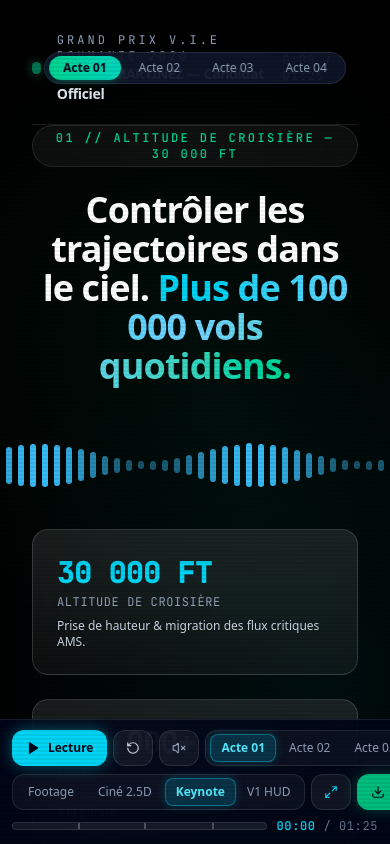
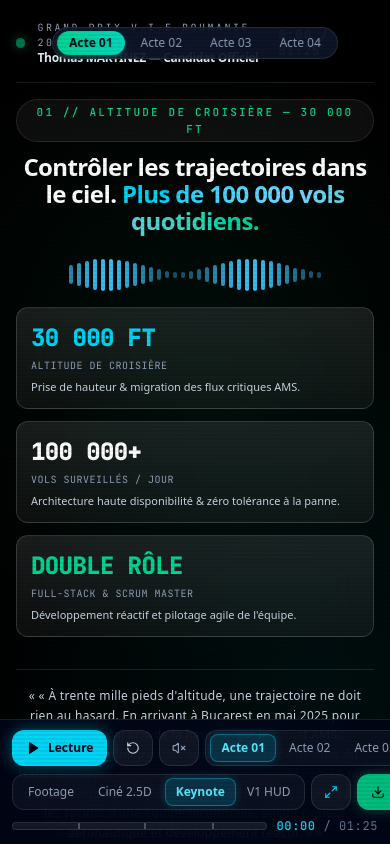
Before and after one commit to ThomsMTZ/ConcoursVIE-, a React (Vite) app: page / in a window 390 px wide. Both pictures are taken after a click on the button "Keynote". Built offline with nearby package versions, Linux system fonts and the light colour scheme.

Commit message:
fix(keynote): adapter responsivement les titres et cartes et activer le defilement fluide

```diff
--- a/src/components/Keynote/AppleKeynoteDirector.tsx
+++ b/src/components/Keynote/AppleKeynoteDirector.tsx
@@ -27,18 +27,18 @@ export const AppleKeynoteDirector: React.FC<AppleKeynoteDirectorProps> = ({ curr
   const actProgress = Math.max(0, Math.min(1, (currentTime - chapter.tStart) / (chapter.tEnd - chapter.tStart)));
 
   return (
-    <div className="fixed inset-0 w-full h-full overflow-hidden bg-black text-white font-sans select-none flex flex-col justify-between p-8 pb-20 md:p-14 md:pb-24 z-10">
+    <div className="fixed inset-0 w-full h-full overflow-y-auto overflow-x-hidden bg-black text-white font-sans select-none flex flex-col justify-between px-4 sm:px-8 md:px-14 pt-4 pb-24 md:pb-28 z-10">
       {/* 1. AMBIENT GLOWS & MACHINED TITANIUM LIGHTING */}
       <div className="absolute inset-0 bg-[radial-gradient(circle_at_50%_40%,rgba(16,185,129,0.07)_0%,transparent_60%)] pointer-events-none" />
       <div className="absolute inset-0 bg-[radial-gradient(circle_at_80%_80%,rgba(0,240,255,0.06)_0%,transparent_50%)] pointer-events-none" />
 
       {/* 2. TOP APPLE-STYLE NAVIGATION & TIME STAMP */}
-      <header className="relative z-20 flex items-center justify-between w-full border-b border-white/10 pb-5">
-        <div className="flex items-center gap-4">
-          <div className="w-3 h-3 rounded-full bg-emerald-400 shadow-[0_0_12px_rgba(52,211,153,0.8)] animate-pulse" />
+      <header className="sticky top-0 z-30 flex items-center justify-between w-full border-b border-white/10 pb-4 pt-1 bg-black/80 backdrop-blur-xl">
+        <div className="flex items-center gap-3 sm:gap-4">
+          <div className="w-2.5 sm:w-3 h-2.5 sm:h-3 rounded-full bg-emerald-400 shadow-[0_0_12px_rgba(52,211,153,0.8)] animate-pulse" />
           <div className="flex flex-col">
-            <span className="font-mono text-xs tracking-[0.25em] text-slate-400 uppercase">Grand Prix V.I.E Roumanie 2026</span>
-            <span className="text-sm font-semibold tracking-tight text-slate-200">Thomas MARTINEZ — Candidat Officiel</span>
+            <span className="font-mono text-[10px] sm:text-xs tracking-[0.25em] text-slate-400 uppercase">Grand Prix V.I.E Roumanie 2026</span>
+            <span className="text-xs sm:text-sm font-semibold tracking-tight text-slate-200">Thomas MARTINEZ — Candidat Officiel</span>
           </div>
         </div>
 
@@ -49,7 +49,7 @@ export const AppleKeynoteDirector: React.FC<AppleKeynoteDirectorProps> = ({ curr
               key={idx}
               type="button"
               onClick={() => onJumpToChapter?.(idx)}
-              className={`h-6 px-3.5 rounded-full text-xs font-sans whitespace-nowrap transition-all duration-200 cursor-pointer ${
+              className={`h-6 px-3 sm:px-3.5 rounded-full text-xs font-sans whitespace-nowrap transition-all duration-200 cursor-pointer ${
                 actIndex === idx
                   ? 'bg-gradient-to-r from-emerald-400 to-teal-400 text-slate-950 font-semibold shadow-md shadow-emerald-500/20'
                   : 'text-slate-400 hover:text-white hover:bg-white/[0.08]'
@@ -67,10 +67,10 @@ export const AppleKeynoteDirector: React.FC<AppleKeynoteDirectorProps> = ({ curr
       </header>
 
       {/* 3. CENTERSTAGE: KINETIC TYPOGRAPHY & DYNAMIC METRIC REVEAL */}
-      <main className="relative z-20 my-auto flex flex-col items-center justify-center text-center max-w-6xl mx-auto w-full">
+      <main className="relative z-20 my-auto flex flex-col items-center justify-center text-center max-w-5xl mx-auto w-full py-4 sm:py-6">
         {/* Subtitle Badge */}
-        <div className="inline-flex items-center gap-2 px-4 py-1 rounded-full bg-white/5 border border-white/10 mb-6 backdrop-blur-md">
-          <span className="font-mono text-xs font-medium tracking-[0.2em] uppercase text-emerald-400">
+        <div className="inline-flex items-center gap-2 px-3.5 py-1 rounded-full bg-white/5 border border-white/10 mb-3 sm:mb-4 backdrop-blur-md">
+          <span className="font-mono text-[11px] sm:text-xs font-medium tracking-[0.2em] uppercase text-emerald-400">
             {actIndex === 0 && '01 // ALTITUDE DE CROISIÈRE — 30 000 FT'}
             {actIndex === 1 && '02 // IMMERSION & GOUVERNANCE AGILE'}
             {actIndex === 2 && '03 // PORTIQUES BIOMÉTRIQUES CABIS'}
@@ -78,8 +78,8 @@ export const AppleKeynoteDirector: React.FC<AppleKeynoteDirectorProps> = ({ curr
           </span>
         </div>
 
-        {/* GIANT STATEMENT HEADLINE (Apple Keynote Style) */}
-        <h1 className="text-4xl md:text-6xl lg:text-7xl font-extrabold tracking-tight leading-[1.08] max-w-5xl mb-8">
+        {/* GIANT STATEMENT HEADLINE (Apple Keynote Style - Fluid Responsive) */}
+        <h1 className="text-2xl sm:text-4xl md:text-5xl lg:text-6xl font-extrabold tracking-tight leading-[1.12] max-w-4xl mb-4 sm:mb-6">
           {actIndex === 0 && (
             <>
               Contrôler les trajectoires dans le ciel.{' '}
@@ -115,14 +115,14 @@ export const AppleKeynoteDirector: React.FC<AppleKeynoteDirectorProps> = ({ curr
         </h1>
 
         {/* CENTRAL APPLE EQUALIZER & SOUNDWAVE */}
-        <div className="flex items-center justify-center gap-1.5 h-12 my-6">
-          {Array.from({ length: 36 }).map((_, i) => {
+        <div className="flex items-center justify-center gap-1 sm:gap-1.5 h-8 my-2 sm:my-3">
+          {Array.from({ length: 32 }).map((_, i) => {
             const freq = Math.sin(currentTime * 4.5 + i * 0.35) * 0.5 + 0.5;
-            const h = 8 + freq * 36;
+            const h = 6 + freq * 26;
             return (
               <div
                 key={i}
-                className="w-1.5 rounded-full transition-all duration-75"
+                className="w-1 sm:w-1.5 rounded-full transition-all duration-75"
                 style={{
                   height: `${h}px`,
                   backgroundColor: actIndex === 1 ? '#fbbf24' : actIndex === 2 ? '#34d399' : '#38bdf8',
@@ -134,83 +134,83 @@ export const AppleKeynoteDirector: React.FC<AppleKeynoteDirectorProps> = ({ curr
         </div>
 
         {/* GIANT QUANTIFIED METRIC CALLOUTS (Animated with Spring Easing) */}
-        <div className="grid grid-cols-1 md:grid-cols-3 gap-6 w-full max-w-4xl mt-4">
+        <div className="grid grid-cols-1 sm:grid-cols-3 gap-3 sm:gap-4 w-full max-w-4xl mt-2 sm:mt-4">
           {actIndex === 0 && (
             <>
-              <div className="p-6 rounded-2xl bg-gradient-to-b from-white/10 to-white/5 border border-white/15 backdrop-blur-xl text-left">
-                <div className="text-3xl lg:text-4xl font-extrabold text-cyan-400 font-mono tracking-tight">30 000 FT</div>
-                <div className="text-xs font-mono tracking-wider text-slate-400 uppercase mt-1">Altitude de croisière</div>
-                <div className="text-xs text-slate-300 mt-2">Prise de hauteur & migration des flux critiques AMS.</div>
+              <div className="p-3.5 sm:p-4 rounded-xl bg-gradient-to-b from-white/10 to-white/5 border border-white/15 backdrop-blur-xl text-left">
+                <div className="text-2xl sm:text-3xl lg:text-4xl font-extrabold text-cyan-400 font-mono tracking-tight">30 000 FT</div>
+                <div className="text-[10px] sm:text-xs font-mono tracking-wider text-slate-400 uppercase mt-1">Altitude de croisière</div>
+                <div className="text-[11px] sm:text-xs text-slate-300 mt-1.5 leading-snug">Prise de hauteur & migration des flux critiques AMS.</div>
               </div>
-              <div className="p-6 rounded-2xl bg-gradient-to-b from-white/10 to-white/5 border border-white/15 backdrop-blur-xl text-left">
-                <div className="text-3xl lg:text-4xl font-extrabold text-white font-mono tracking-tight">100 000+</div>
-                <div className="text-xs font-mono tracking-wider text-slate-400 uppercase mt-1">Vols surveillés / jour</div>
-                <div className="text-xs text-slate-300 mt-2">Architecture haute disponibilité & zéro tolérance à la panne.</div>
+              <div className="p-3.5 sm:p-4 rounded-xl bg-gradient-to-b from-white/10 to-white/5 border border-white/15 backdrop-blur-xl text-left">
+                <div className="text-2xl sm:text-3xl lg:text-4xl font-extrabold text-white font-mono tracking-tight">100 000+</div>
+                <div className="text-[10px] sm:text-xs font-mono tracking-wider text-slate-400 uppercase mt-1">Vols surveillés / jour</div>
+                <div className="text-[11px] sm:text-xs text-slate-300 mt-1.5 leading-snug">Architecture haute disponibilité & zéro tolérance à la panne.</div>
               </div>
-              <div className="p-6 rounded-2xl bg-gradient-to-b from-white/10 to-white/5 border border-white/15 backdrop-blur-xl text-left">
-                <div className="text-3xl lg:text-4xl font-extrabold text-emerald-400 font-mono tracking-tight">DOUBLE RÔLE</div>
-                <div className="text-xs font-mono tracking-wider text-slate-400 uppercase mt-1">Full-Stack & Scrum Master</div>
-                <div className="text-xs text-slate-300 mt-2">Développement réactif et pilotage agile de l'équipe.</div>
+              <div className="p-3.5 sm:p-4 rounded-xl bg-gradient-to-b from-white/10 to-white/5 border border-white/15 backdrop-blur-xl text-left">
+                <div className="text-2xl sm:text-3xl lg:text-4xl font-extrabold text-emerald-400 font-mono tracking-tight">DOUBLE RÔLE</div>
+                <div className="text-[10px] sm:text-xs font-mono tracking-wider text-slate-400 uppercase mt-1">Full-Stack & Scrum Master</div>
+                <div className="text-[11px] sm:text-xs text-slate-300 mt-1.5 leading-snug">Développement réactif et pilotage agile de l'équipe.</div>
               </div>
             </>
           )}
 
           {actIndex === 1 && (
             <>
-              <div className="p-6 rounded-2xl bg-gradient-to-b from-white/10 to-white/5 border border-white/15 backdrop-blur-xl text-left">
-                <div className="text-3xl lg:text-4xl font-extrabold text-amber-400 font-mono tracking-tight">+35%</div>
-                <div className="text-xs font-mono tracking-wider text-slate-400 uppercase mt-1">Vélocité d'équipe</div>
-                <div className="text-xs text-slate-300 mt-2">Gouvernance Scrum réactive & suppression des goulets.</div>
+              <div className="p-3.5 sm:p-4 rounded-xl bg-gradient-to-b from-white/10 to-white/5 border border-white/15 backdrop-blur-xl text-left">
+                <div className="text-2xl sm:text-3xl lg:text-4xl font-extrabold text-amber-400 font-mono tracking-tight">+35%</div>
+                <div className="text-[10px] sm:text-xs font-mono tracking-wider text-slate-400 uppercase mt-1">Vélocité d'équipe</div>
+                <div className="text-[11px] sm:text-xs text-slate-300 mt-1.5 leading-snug">Gouvernance Scrum réactive & suppression des goulets.</div>
               </div>
-              <div className="p-6 rounded-2xl bg-gradient-to-b from-white/10 to-white/5 border border-white/15 backdrop-blur-xl text-left">
-                <div className="text-3xl lg:text-4xl font-extrabold text-white font-mono tracking-tight">12 INGÉNIEURS</div>
-                <div className="text-xs font-mono tracking-wider text-slate-400 uppercase mt-1">Équipe biculturelle</div>
-                <div className="text-xs text-slate-300 mt-2">Synergie quotidienne talentueuse et francophile à Bucarest.</div>
+              <div className="p-3.5 sm:p-4 rounded-xl bg-gradient-to-b from-white/10 to-white/5 border border-white/15 backdrop-blur-xl text-left">
+                <div className="text-2xl sm:text-3xl lg:text-4xl font-extrabold text-white font-mono tracking-tight">12 INGÉNIEURS</div>
+                <div className="text-[10px] sm:text-xs font-mono tracking-wider text-slate-400 uppercase mt-1">Équipe biculturelle</div>
+                <div className="text-[11px] sm:text-xs text-slate-300 mt-1.5 leading-snug">Synergie quotidienne talentueuse et francophile à Bucarest.</div>
               </div>
-              <div className="p-6 rounded-2xl bg-gradient-to-b from-white/10 to-white/5 border border-white/15 backdrop-blur-xl text-left">
-                <div className="text-3xl lg:text-4xl font-extrabold text-emerald-400 font-mono tracking-tight">2 SEMAINES</div>
-                <div className="text-xs font-mono tracking-wider text-slate-400 uppercase mt-1">Cadence de sprint</div>
-                <div className="text-xs text-slate-300 mt-2">Itérations rapides & déploiement continu sans friction.</div>
+              <div className="p-3.5 sm:p-4 rounded-xl bg-gradient-to-b from-white/10 to-white/5 border border-white/15 backdrop-blur-xl text-left">
+                <div className="text-2xl sm:text-3xl lg:text-4xl font-extrabold text-emerald-400 font-mono tracking-tight">2 SEMAINES</div>
+                <div className="text-[10px] sm:text-xs font-mono tracking-wider text-slate-400 uppercase mt-1">Cadence de sprint</div>
+                <div className="text-[11px] sm:text-xs text-slate-300 mt-1.5 leading-snug">Itérations rapides & déploiement continu sans friction.</div>
               </div>
             </>
           )}
 
           {actIndex === 2 && (
             <>
-              <div className="p-6 rounded-2xl bg-gradient-to-b from-white/10 to-white/5 border border-white/15 backdrop-blur-xl text-left">
-                <div className="text-3xl lg:text-4xl font-extrabold text-emerald-400 font-mono tracking-tight">100%</div>
-                <div className="text-xs font-mono tracking-wider text-slate-400 uppercase mt-1">Conformité Schengen</div>
-                <div className="text-xs text-slate-300 mt-2">Passage e-Gates automatisé & sécurisé aux frontières.</div>
+              <div className="p-3.5 sm:p-4 rounded-xl bg-gradient-to-b from-white/10 to-white/5 border border-white/15 backdrop-blur-xl text-left">
+                <div className="text-2xl sm:text-3xl lg:text-4xl font-extrabold text-emerald-400 font-mono tracking-tight">100%</div>
+                <div className="text-[10px] sm:text-xs font-mono tracking-wider text-slate-400 uppercase mt-1">Conformité Schengen</div>
+                <div className="text-[11px] sm:text-xs text-slate-300 mt-1.5 leading-snug">Passage e-Gates automatisé & sécurisé aux frontières.</div>
               </div>
-              <div className="p-6 rounded-2xl bg-gradient-to-b from-white/10 to-white/5 border border-white/15 backdrop-blur-xl text-left">
-                <div className="text-3xl lg:text-4xl font-extrabold text-cyan-400 font-mono tracking-tight">99.4%</div>
-                <div className="text-xs font-mono tracking-wider text-slate-400 uppercase mt-1">Précision Biométrique</div>
-                <div className="text-xs text-slate-300 mt-2">Reconnaissance faciale ICAO 9303 haute sécurité temps réel.</div>
+              <div className="p-3.5 sm:p-4 rounded-xl bg-gradient-to-b from-white/10 to-white/5 border border-white/15 backdrop-blur-xl text-left">
+                <div className="text-2xl sm:text-3xl lg:text-4xl font-extrabold text-cyan-400 font-mono tracking-tight">99.4%</div>
+                <div className="text-[10px] sm:text-xs font-mono tracking-wider text-slate-400 uppercase mt-1">Précision Biométrique</div>
+                <div className="text-[11px] sm:text-xs text-slate-300 mt-1.5 leading-snug">Reconnaissance faciale ICAO 9303 haute sécurité temps réel.</div>
               </div>
-              <div className="p-6 rounded-2xl bg-gradient-to-b from-white/10 to-white/5 border border-white/15 backdrop-blur-xl text-left">
-                <div className="text-3xl lg:text-4xl font-extrabold text-white font-mono tracking-tight">END-TO-END</div>
-                <div className="text-xs font-mono tracking-wider text-slate-400 uppercase mt-1">Caméra à l'actionneur</div>
-                <div className="text-xs text-slate-300 mt-2">Intégration du logiciel avec les portiques physiques.</div>
+              <div className="p-3.5 sm:p-4 rounded-xl bg-gradient-to-b from-white/10 to-white/5 border border-white/15 backdrop-blur-xl text-left">
+                <div className="text-2xl sm:text-3xl lg:text-4xl font-extrabold text-white font-mono tracking-tight">END-TO-END</div>
+                <div className="text-[10px] sm:text-xs font-mono tracking-wider text-slate-400 uppercase mt-1">Caméra à l'actionneur</div>
+                <div className="text-[11px] sm:text-xs text-slate-300 mt-1.5 leading-snug">Intégration du logiciel avec les portiques physiques.</div>
               </div>
             </>
           )}
 
           {actIndex === 3 && (
             <>
-              <div className="p-6 rounded-2xl bg-gradient-to-b from-white/10 to-white/5 border border-white/15 backdrop-blur-xl text-left">
-                <div className="text-3xl lg:text-4xl font-extrabold text-amber-300 font-mono tracking-tight">14 HUBS</div>
-                <div className="text-xs font-mono tracking-wider text-slate-400 uppercase mt-1">Rayonnement Européen</div>
-                <div className="text-xs text-slate-300 mt-2">Aéroports internationaux connectés au savoir-faire franco-roumain.</div>
+              <div className="p-3.5 sm:p-4 rounded-xl bg-gradient-to-b from-white/10 to-white/5 border border-white/15 backdrop-blur-xl text-left">
+                <div className="text-2xl sm:text-3xl lg:text-4xl font-extrabold text-amber-300 font-mono tracking-tight">14 HUBS</div>
+                <div className="text-[10px] sm:text-xs font-mono tracking-wider text-slate-400 uppercase mt-1">Rayonnement Européen</div>
+                <div className="text-[11px] sm:text-xs text-slate-300 mt-1.5 leading-snug">Aéroports internationaux connectés au savoir-faire franco-roumain.</div>
               </div>
-              <div className="p-6 rounded-2xl bg-gradient-to-b from-white/10 to-white/5 border border-white/15 backdrop-blur-xl text-left">
-                <div className="text-3xl lg:text-4xl font-extrabold text-emerald-400 font-mono tracking-tight">LEADERSHIP</div>
-                <div className="text-xs font-mono tracking-wider text-slate-400 uppercase mt-1">Trajectoire Transformée</div>
-                <div className="text-xs text-slate-300 mt-2">Passage d'ingénieur logiciel à leader technique international.</div>
+              <div className="p-3.5 sm:p-4 rounded-xl bg-gradient-to-b from-white/10 to-white/5 border border-white/15 backdrop-blur-xl text-left">
+                <div className="text-2xl sm:text-3xl lg:text-4xl font-extrabold text-emerald-400 font-mono tracking-tight">LEADERSHIP</div>
+                <div className="text-[10px] sm:text-xs font-mono tracking-wider text-slate-400 uppercase mt-1">Trajectoire Transformée</div>
+                <div className="text-[11px] sm:text-xs text-slate-300 mt-1.5 leading-snug">Passage d'ingénieur logiciel à leader technique international.</div>
               </div>
-              <div className="p-6 rounded-2xl bg-gradient-to-b from-white/10 to-white/5 border border-white/15 backdrop-blur-xl text-left">
-                <div className="text-3xl lg:text-4xl font-extrabold text-cyan-400 font-mono tracking-tight">2026</div>
-                <div className="text-xs font-mono tracking-wider text-slate-400 uppercase mt-1">Grand Prix V.I.E</div>
-                <div className="text-xs text-slate-300 mt-2">L'impact concret et durable de l'expérience roumaine.</div>
+              <div className="p-3.5 sm:p-4 rounded-xl bg-gradient-to-b from-white/10 to-white/5 border border-white/15 backdrop-blur-xl text-left">
+                <div className="text-2xl sm:text-3xl lg:text-4xl font-extrabold text-cyan-400 font-mono tracking-tight">2026</div>
+                <div className="text-[10px] sm:text-xs font-mono tracking-wider text-slate-400 uppercase mt-1">Grand Prix V.I.E</div>
+                <div className="text-[11px] sm:text-xs text-slate-300 mt-1.5 leading-snug">L'impact concret et durable de l'expérience roumaine.</div>
               </div>
             </>
           )}
@@ -218,8 +218,8 @@ export const AppleKeynoteDirector: React.FC<AppleKeynoteDirectorProps> = ({ curr
       </main>
 
       {/* 4. FOOTER: OFFICIAL NARRATION SUBTITLES (Synchronized) */}
-      <footer className="relative z-20 w-full max-w-4xl mx-auto border-t border-white/10 pt-4 text-center">
-        <p className="text-sm md:text-base font-light text-slate-300 tracking-wide leading-relaxed">
+      <footer className="relative z-20 w-full max-w-4xl mx-auto border-t border-white/10 pt-4 pb-2 text-center mt-4">
+        <p className="text-xs sm:text-sm md:text-base font-light text-slate-300 tracking-wide leading-relaxed">
           « {chapter.subtitles} »
         </p>
       </footer>
```
Also changed, not shown: 4 other files (tests, documents, lock files or other folders).
